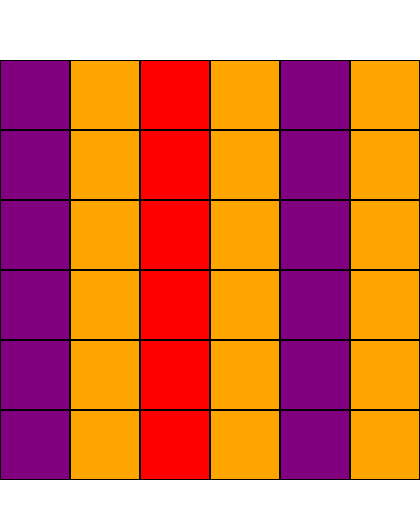
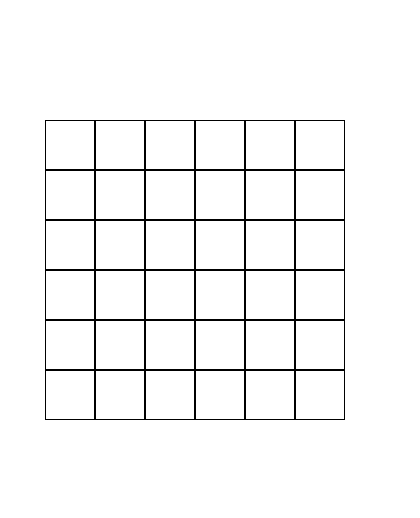
Before and after one commit to shantanuuchak/kawaii, a website built with Vite: page index.html in a window 390 px wide. Shown: the part 152-670 px from the top of the page, 420 px wide, since content can reach past the window. Built offline with nearby package versions, Linux system fonts and the light colour scheme.

Commit message:
responsive grid done

```diff
--- a/style.scss
+++ b/style.scss
@@ -23,14 +23,24 @@ main {
 }
 
 .box {
-  background: purple;
   border: 1px solid black;
 }
 
-.box:nth-child(3n) {
-  background: red;
+/* === Media Query === */
+// Tablet
+@media screen and (max-width: 768px) {
+  .game-grid {
+    height: calc(6 * 60px);
+    grid-template-columns: repeat(6, 60px);
+    grid-template-rows: repeat(6, 60px);
+  }
 }
 
-.box:nth-child(2n) {
-  background: orange;
+// Mobile
+@media screen and (max-width: 480px) {
+  .game-grid {
+    height: calc(6 * 50px);
+    grid-template-columns: repeat(6, 50px);
+    grid-template-rows: repeat(6, 50px);
+  }
 }
```
